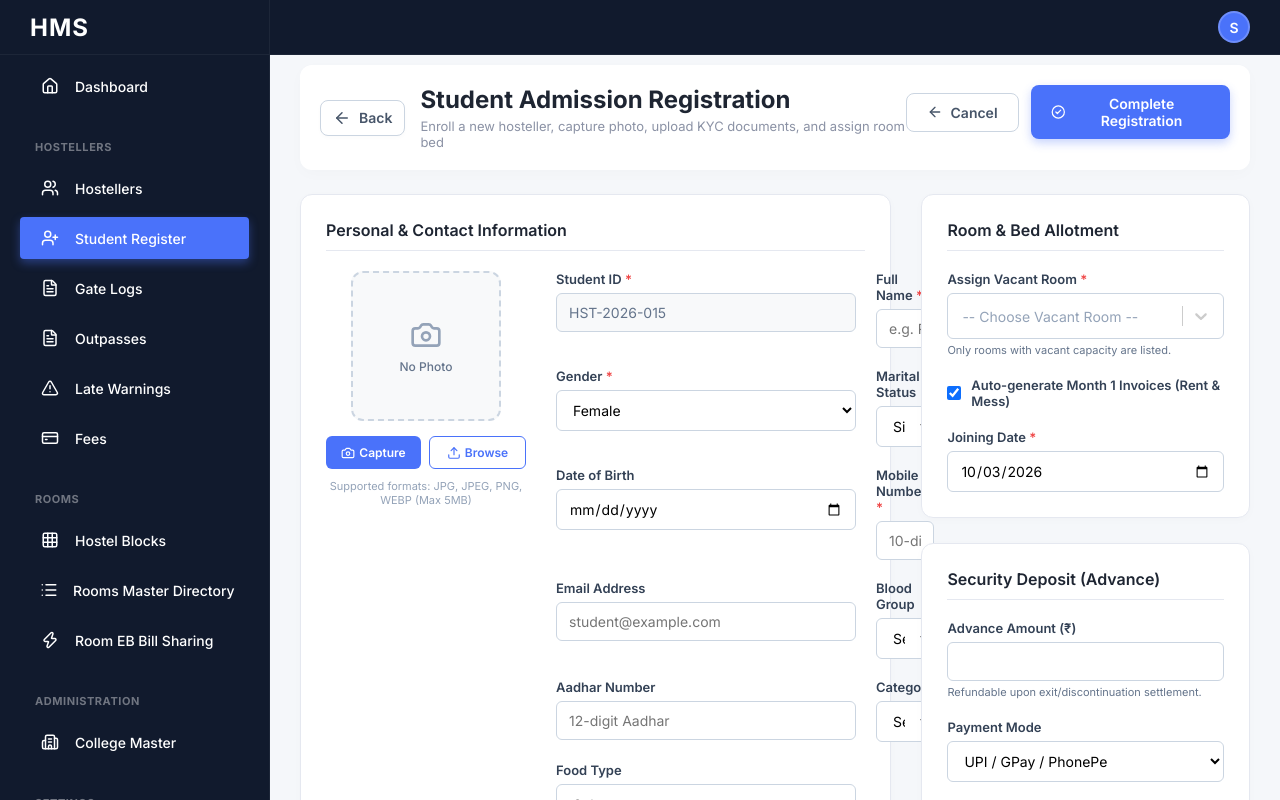
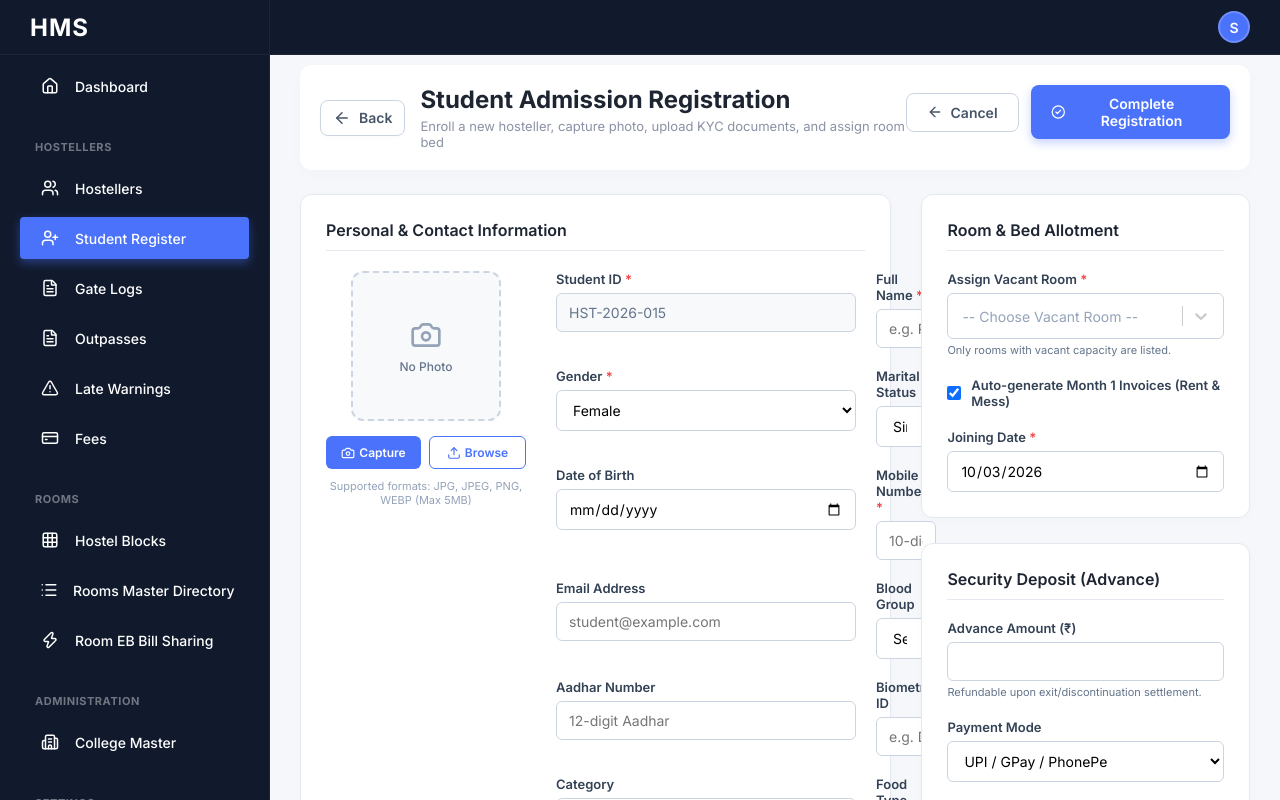
Before and after one commit to Luisant-git/VSR_HMS, a React (Vite) app in the folder frontend/: page /register in a window 1280 px wide. Built offline with nearby package versions, Linux system fonts and the light colour scheme; no server answers; sample sign-in values are in the browser's storage.

Commit message:
added a new filed in studnet reg page as biometic id as optional and it will shows on student prof nd student admision page

```diff
--- a/frontend/src/pages/Register.tsx
+++ b/frontend/src/pages/Register.tsx
@@ -101,7 +101,7 @@ const Register = () => {
     emergencyContact: '', collegeId: '', educationalQua: '', advance: '',
     maritalStatus: 'Single', aadharNo: '', secondaryIdNo: '', bedNo: '',
     bloodGroup: '', dateOfJoining: new Date().toLocaleDateString('en-CA'), vsrLedger1: '', pursuingYear: '',
-    category: '', foodType: '', courseDuration: ''
+    category: '', foodType: '', courseDuration: '', biometricId: ''
   });
   const [isSubmitting, setIsSubmitting] = useState(false);
   const [autoGenerateInvoice, setAutoGenerateInvoice] = useState(true);
@@ -143,7 +143,8 @@ const Register = () => {
           pursuingYear: data.pursuingYear || '',
           category: data.category || '',
           foodType: data.foodType || '',
-          courseDuration: data.courseDuration || ''
+          courseDuration: data.courseDuration || '',
+          biometricId: data.biometricId || ''
         });
         if (data.photoUrl) setCapturedImage(data.photoUrl);
         if (data.doc1Url) setDoc1Url(data.doc1Url);
@@ -403,6 +404,10 @@ const Register = () => {
                 <div>
                   <label style={{ display: 'block', fontSize: '13px', fontWeight: 600, color: '#334155', marginBottom: '6px' }}>Aadhar Number</label>
                   <input value={formData.aadharNo} onChange={e => setFormData({ ...formData, aadharNo: e.target.value })} type="text" placeholder="12-digit Aadhar" style={{ width: '100%', padding: '10px 12px', borderRadius: '6px', border: '1px solid #cbd5e1', fontSize: '14px', outline: 'none' }} />
+                </div>
+                <div>
+                  <label style={{ display: 'block', fontSize: '13px', fontWeight: 600, color: '#334155', marginBottom: '6px' }}>Biometric ID</label>
+                  <input value={formData.biometricId} onChange={e => setFormData({ ...formData, biometricId: e.target.value })} type="text" placeholder="e.g. Device ID" style={{ width: '100%', padding: '10px 12px', borderRadius: '6px', border: '1px solid #cbd5e1', fontSize: '14px', outline: 'none' }} />
                 </div>
                 <div>
                   <label style={{ display: 'block', fontSize: '13px', fontWeight: 600, color: '#334155', marginBottom: '6px' }}>Category</label>
--- a/frontend/src/pages/StudentAdmissionForm.tsx
+++ b/frontend/src/pages/StudentAdmissionForm.tsx
@@ -11,7 +11,7 @@ const EMPTY_FORM = {
   pursuingYear: '', category: '', foodType: '',
   mobileNo: '', fatherMobileNo: '', motherMobileNo: '', guardianMobileNo: '', emergencyContact: '',
   photoUrl: '', doc1Url: '', doc2Url: '',
-  doc1Type: 'Aadhar Card', doc2Type: 'College Student ID', doc1Number: '', doc2Number: '', aadharNo: '', secondaryIdNo: ''
+  doc1Type: 'Aadhar Card', doc2Type: 'College Student ID', doc1Number: '', doc2Number: '', aadharNo: '', secondaryIdNo: '', biometricId: ''
 };
 
 
@@ -373,6 +373,9 @@ export default function StudentAdmissionForm() {
               <div className="sa-chips">
                 <span className="sa-chip">{student.regNo}</span>
                 <span className="sa-chip green">Room {student.roomNo || 'N/A'}</span>
+                {student.biometricId && (
+                  <span className="sa-chip" style={{ background: '#f1f5f9', color: '#475569' }}>Bio ID: {student.biometricId}</span>
+                )}
               </div>
             </div>
           </div>
--- a/frontend/src/pages/StudentProfile.tsx
+++ b/frontend/src/pages/StudentProfile.tsx
@@ -154,6 +154,7 @@ const StudentProfile = () => {
           doc2Number: data.doc2Number,
           aadharNo: data.aadharNo,
           secondaryIdNo: data.secondaryIdNo,
+          biometricId: data.biometricId || 'N/A',
           clearance: data.clearance,
           bloodGroup: data.bloodGroup || 'N/A',
           maritalStatus: data.maritalStatus || 'N/A',
@@ -337,6 +338,10 @@ const StudentProfile = () => {
               </h3>
 
               <div style={{ display: 'grid', gridTemplateColumns: 'repeat(auto-fit, minmax(min(100%, 300px), 1fr))', gap: '20px', marginBottom: '35px' }}>
+                <div style={{ borderBottom: '1px solid #f1f5f9', paddingBottom: '12px' }}>
+                  <div style={{ fontSize: '12px', color: '#64748b', fontWeight: 600, marginBottom: '4px' }}>Biometric ID</div>
+                  <div style={{ fontSize: '14px', color: '#0f172a', fontWeight: 500 }}>{student.biometricId}</div>
+                </div>
                 <div style={{ borderBottom: '1px solid #f1f5f9', paddingBottom: '12px' }}>
                   <div style={{ fontSize: '12px', color: '#64748b', fontWeight: 600, marginBottom: '4px' }}>Aadhar Number</div>
                   <div style={{ fontSize: '14px', color: '#0f172a', fontWeight: 500 }}>{student.aadharNo || 'N/A'}</div>
```
Also changed, not shown: 2 other files (tests, documents, lock files or other folders).
